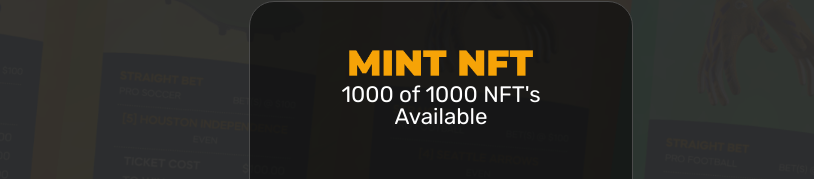
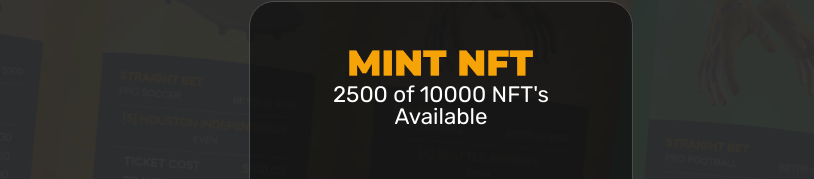
Before and after one commit to timdogfr/deneme3, a React (Create React App) app: page / in a window 1280 px wide. Shown: the part 279-458 px from the top of the page, without its empty margins (199-1013 px from the left). Built offline with nearby package versions, Linux system fonts and the light colour scheme.

Commit message:
Update Home.js

```diff
--- a/src/pages/HomePage/Home.js
+++ b/src/pages/HomePage/Home.js
@@ -176,7 +176,7 @@ function Home() {
       >
         <s.Mint>
           <s.Image src={"config/images/mint_nft.png"} wid={70} />
-          <s.TextSubTitle size={1.4}>{1000-supply} of 1000 NFT's Available</s.TextSubTitle>
+          <s.TextSubTitle size={1.4}>{2500-supply} of 10000 NFT's Available</s.TextSubTitle>
           <s.SpacerLarge />
           <s.SpacerLarge />
 
```
